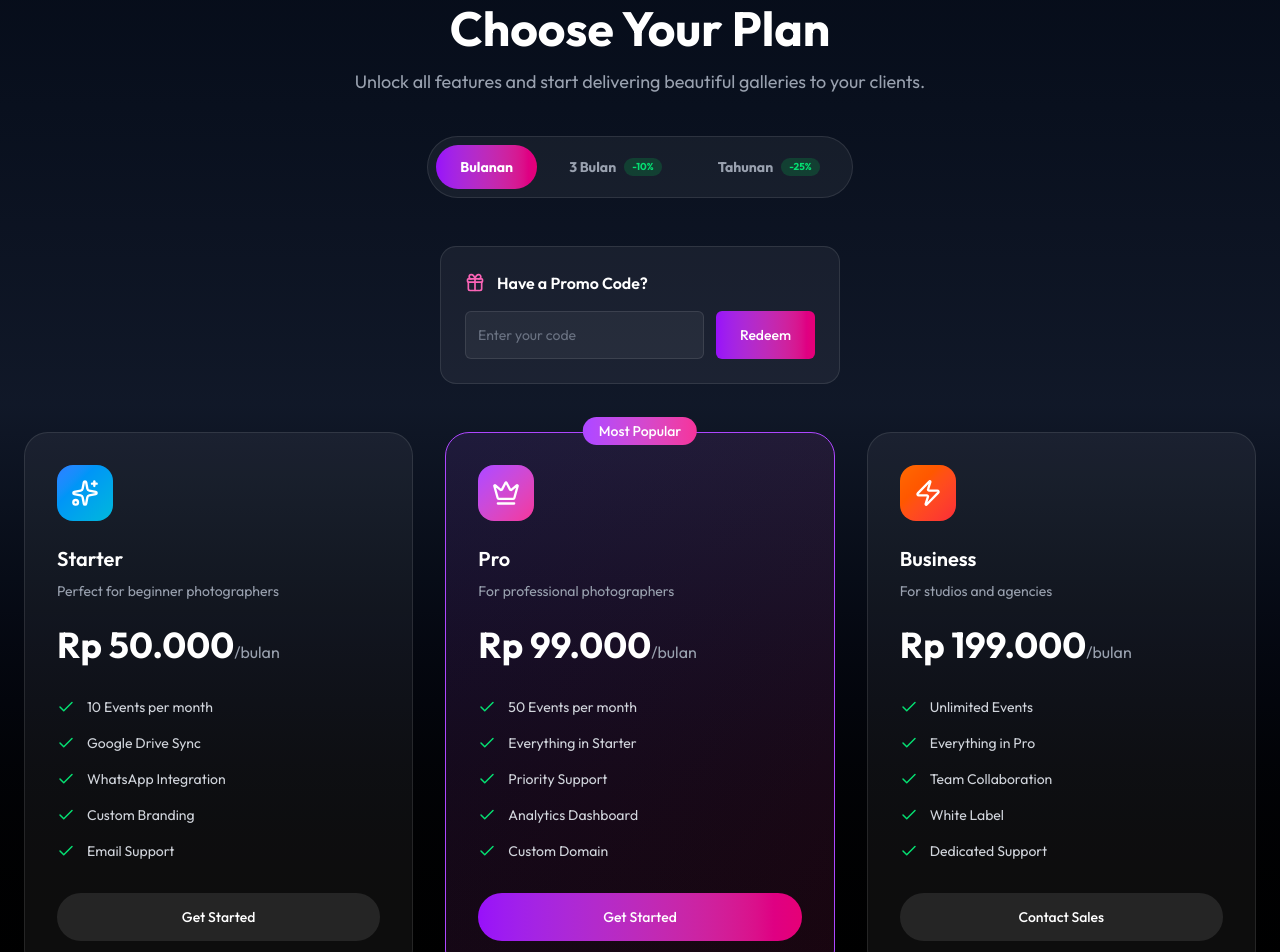
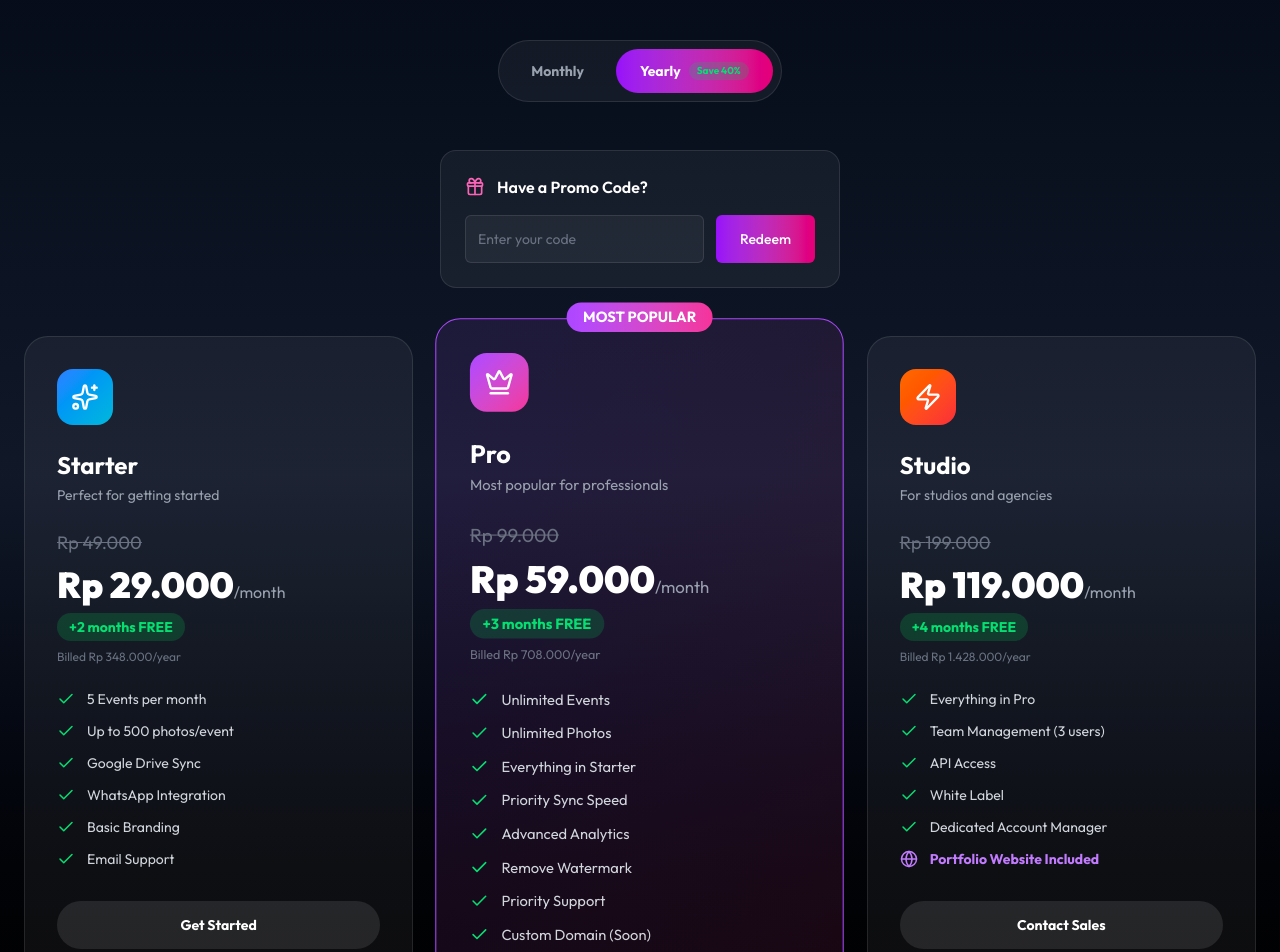
Before and after one commit to raytqr/photo-pick, a Next.js app: page /pricing in a window 1280 px wide. Shown: the part 260-1212 px from the top of the page. Built offline with nearby package versions, Linux system fonts and the light colour scheme.

Commit message:
feat: implement psychological pricing strategy with yearly default and bonus months

```diff
--- a/src/app/pricing/page.tsx
+++ b/src/app/pricing/page.tsx
@@ -5,78 +5,99 @@ import { motion } from "framer-motion";
 import { Button } from "@/components/ui/button";
 import { Input } from "@/components/ui/input";
 import Link from "next/link";
-import Image from "next/image";
-import { Check, ArrowLeft, Gift, Sparkles, Crown, Zap } from "lucide-react";
+import { Check, ArrowLeft, Gift, Sparkles, Crown, Zap, Globe } from "lucide-react";
 import { redeemCode } from "@/actions/subscription";
 import { useRouter } from "next/navigation";
 
-type BillingCycle = 'monthly' | '3-month' | 'yearly';
+type BillingCycle = 'monthly' | 'yearly';
 
-const getPricingPlans = (cycle: BillingCycle) => {
-    const multiplier = cycle === 'monthly' ? 1 : cycle === '3-month' ? 3 : 12;
-    const discount = cycle === 'monthly' ? 0 : cycle === '3-month' ? 0.1 : 0.25; // 10% for 3-month, 25% for yearly
-
-    const formatPrice = (basePrice: number) => {
-        const total = basePrice * multiplier * (1 - discount);
-        return new Intl.NumberFormat('id-ID').format(total);
-    };
-
-    return [
+// Psychological Pricing Data
+const pricingTiers = [
     {
         name: "Starter",
-            basePrice: 50000,
-            price: formatPrice(50000),
-            period: cycle === 'monthly' ? '/bulan' : cycle === '3-month' ? '/3 bulan' : '/tahun',
-            description: "Perfect for beginner photographers",
+        tagline: "Perfect for getting started",
         icon: Sparkles,
         color: "from-blue-500 to-cyan-500",
+        popular: false,
+        monthly: {
+            price: 49000,
+            originalPrice: 79000, // Fake original
+        },
+        yearly: {
+            pricePerMonth: 29000, // What we show
+            originalPerMonth: 49000, // Crossed out
+            totalPrice: 348000, // 29k x 12
+            bonusMonths: 2,
+        },
         features: [
-                "10 Events per month",
+            "5 Events per month",
+            "Up to 500 photos/event",
             "Google Drive Sync",
             "WhatsApp Integration",
-                "Custom Branding",
-                "Email Support"
+            "Basic Branding",
+            "Email Support",
         ],
         cta: "Get Started",
-            popular: false
     },
     {
         name: "Pro",
-            basePrice: 99000,
-            price: formatPrice(99000),
-            period: cycle === 'monthly' ? '/bulan' : cycle === '3-month' ? '/3 bulan' : '/tahun',
-            description: "For professional photographers",
+        tagline: "Most popular for professionals",
         icon: Crown,
         color: "from-purple-500 to-pink-500",
+        popular: true,
+        monthly: {
+            price: 99000,
+            originalPrice: 149000,
+        },
+        yearly: {
+            pricePerMonth: 59000,
+            originalPerMonth: 99000,
+            totalPrice: 708000,
+            bonusMonths: 3,
+        },
         features: [
-                "50 Events per month",
+            "Unlimited Events",
+            "Unlimited Photos",
             "Everything in Starter",
+            "Priority Sync Speed",
+            "Advanced Analytics",
+            "Remove Watermark",
             "Priority Support",
-                "Analytics Dashboard",
-                "Custom Domain"
+            "Custom Domain (Soon)",
         ],
-            cta: "Get Started",
-            popular: true
+        cta: "Go Pro",
     },
     {
-            name: "Business",
-            basePrice: 199000,
-            price: formatPrice(199000),
-            period: cycle === 'monthly' ? '/bulan' : cycle === '3-month' ? '/3 bulan' : '/tahun',
-            description: "For studios and agencies",
+        name: "Studio",
+        tagline: "For studios and agencies",
         icon: Zap,
         color: "from-orange-500 to-red-500",
+        popular: false,
+        hasPortfolio: true, // Unlock Portfolio Website!
+        monthly: {
+            price: 199000,
+            originalPrice: 299000,
+        },
+        yearly: {
+            pricePerMonth: 119000,
+            originalPerMonth: 199000,
+            totalPrice: 1428000,
+            bonusMonths: 4,
+        },
         features: [
-                "Unlimited Events",
             "Everything in Pro",
-                "Team Collaboration",
+            "Team Management (3 users)",
+            "API Access",
             "White Label",
-                "Dedicated Support"
+            "Dedicated Account Manager",
         ],
+        portfolioFeature: "Portfolio Website Included",
         cta: "Contact Sales",
-            popular: false
-        }
+    },
 ];
+
+const formatPrice = (price: number) => {
+    return new Intl.NumberFormat('id-ID').format(price);
 };
 
 export default function PricingPage() {
@@ -84,10 +105,8 @@ export default function PricingPage() {
     const [loading, setLoading] = useState(false);
     const [error, setError] = useState("");
     const [success, setSuccess] = useState(false);
-    const [billingCycle, setBillingCycle] = useState<BillingCycle>('monthly');
+    const [billingCycle, setBillingCycle] = useState<BillingCycle>('yearly'); // Default to yearly!
     const router = useRouter();
-
-    const pricingPlans = getPricingPlans(billingCycle);
 
     const handleRedeem = async () => {
         if (!code.trim()) {
@@ -142,13 +161,13 @@ export default function PricingPage() {
             </div>
 
             {/* Hero */}
-            <div className="text-center pt-48 pb-12 px-6">
+            <div className="text-center pt-24 pb-12 px-6">
                 <motion.h1
                     initial={{ opacity: 0, y: 20 }}
                     animate={{ opacity: 1, y: 0 }}
                     className="text-4xl md:text-5xl font-bold mb-4"
                 >
-                    Choose Your Plan
+                    Simple, Transparent Pricing
                 </motion.h1>
                 <motion.p
                     initial={{ opacity: 0, y: 20 }}
@@ -156,7 +175,7 @@ export default function PricingPage() {
                     transition={{ delay: 0.1 }}
                     className="text-gray-400 text-lg max-w-xl mx-auto mb-10"
                 >
-                    Unlock all features and start delivering beautiful galleries to your clients.
+                    Start free, upgrade when you're ready. No hidden fees.
                 </motion.p>
 
                 {/* Billing Cycle Toggle */}
@@ -166,27 +185,27 @@ export default function PricingPage() {
                     transition={{ delay: 0.15 }}
                     className="inline-flex items-center gap-2 p-2 bg-white/5 rounded-full border border-white/10"
                 >
-                    {[
-                        { value: 'monthly', label: 'Bulanan' },
-                        { value: '3-month', label: '3 Bulan', badge: '-10%' },
-                        { value: 'yearly', label: 'Tahunan', badge: '-25%' }
-                    ].map((option) => (
                     <button
-                            key={option.value}
-                            onClick={() => setBillingCycle(option.value as BillingCycle)}
-                            className={`px-6 py-3 rounded-full font-bold text-sm transition-all flex items-center gap-2 ${billingCycle === option.value
+                        onClick={() => setBillingCycle('monthly')}
+                        className={`px-6 py-3 rounded-full font-bold text-sm transition-all ${billingCycle === 'monthly'
+                            ? 'bg-white/10 text-white'
+                            : 'text-gray-400 hover:text-white'
+                            }`}
+                    >
+                        Monthly
+                    </button>
+                    <button
+                        onClick={() => setBillingCycle('yearly')}
+                        className={`px-6 py-3 rounded-full font-bold text-sm transition-all flex items-center gap-2 ${billingCycle === 'yearly'
                             ? 'bg-gradient-to-r from-purple-600 to-pink-600 text-white'
                             : 'text-gray-400 hover:text-white'
                             }`}
                     >
-                            {option.label}
-                            {option.badge && billingCycle !== option.value && (
+                        Yearly
                         <span className="text-[10px] px-2 py-0.5 bg-green-500/20 text-green-400 rounded-full">
-                                    {option.badge}
+                            Save 40%
                         </span>
-                            )}
                     </button>
-                    ))}
                 </motion.div>
             </div>
 
@@ -227,20 +246,26 @@ export default function PricingPage() {
             {/* Pricing Cards */}
             <div className="max-w-7xl mx-auto px-6 pb-24">
                 <div className="grid md:grid-cols-3 gap-8">
-                    {pricingPlans.map((plan, index) => (
+                    {pricingTiers.map((plan, index) => {
+                        const isYearly = billingCycle === 'yearly';
+                        const displayPrice = isYearly ? plan.yearly.pricePerMonth : plan.monthly.price;
+                        const originalPrice = isYearly ? plan.yearly.originalPerMonth : plan.monthly.originalPrice;
+                        const yearlyData = plan.yearly;
+
+                        return (
                             <motion.div
                                 key={plan.name}
                                 initial={{ opacity: 0, y: 40 }}
                                 animate={{ opacity: 1, y: 0 }}
                                 transition={{ delay: 0.1 * index + 0.3 }}
                                 className={`relative p-8 rounded-3xl border ${plan.popular
-                                ? 'border-purple-500 bg-gradient-to-br from-purple-500/10 to-pink-500/10'
+                                    ? 'border-purple-500 bg-gradient-to-br from-purple-500/10 to-pink-500/10 scale-105'
                                     : 'border-white/10 bg-white/5'
                                     }`}
                             >
                                 {plan.popular && (
-                                <div className="absolute -top-4 left-1/2 -translate-x-1/2 px-4 py-1 bg-gradient-to-r from-purple-500 to-pink-500 rounded-full text-sm font-medium">
-                                    Most Popular
+                                    <div className="absolute -top-4 left-1/2 -translate-x-1/2 px-4 py-1 bg-gradient-to-r from-purple-500 to-pink-500 rounded-full text-sm font-bold">
+                                        MOST POPULAR
                                     </div>
                                 )}
 
@@ -248,25 +273,55 @@ export default function PricingPage() {
                                     <plan.icon size={28} className="text-white" />
                                 </div>
 
-                            <h3 className="text-xl font-semibold mb-2">{plan.name}</h3>
-                            <p className="text-gray-400 text-sm mb-6">{plan.description}</p>
+                                <h3 className="text-2xl font-bold mb-1">{plan.name}</h3>
+                                <p className="text-gray-400 text-sm mb-6">{plan.tagline}</p>
 
-                            <div className="mb-8">
-                                <span className="text-4xl font-bold">Rp {plan.price}</span>
-                                <span className="text-gray-400">{plan.period}</span>
+                                {/* Price Display with Psychology */}
+                                <div className="mb-2">
+                                    <span className="text-gray-500 line-through text-lg">
+                                        Rp {formatPrice(originalPrice)}
+                                    </span>
+                                </div>
+                                <div className="mb-2">
+                                    <span className="text-4xl font-black">Rp {formatPrice(displayPrice)}</span>
+                                    <span className="text-gray-400">/month</span>
                                 </div>
 
-                            <ul className="space-y-4 mb-8">
+                                {/* Bonus for Yearly */}
+                                {isYearly && (
+                                    <div className="mb-6">
+                                        <span className="inline-block px-3 py-1 bg-green-500/20 text-green-400 rounded-full text-sm font-bold">
+                                            +{yearlyData.bonusMonths} months FREE
+                                        </span>
+                                        <p className="text-xs text-gray-500 mt-2">
+                                            Billed Rp {formatPrice(yearlyData.totalPrice)}/year
+                                        </p>
+                                    </div>
+                                )}
+
+                                {billingCycle === 'monthly' && (
+                                    <div className="mb-6 h-[52px]" /> // Spacer for alignment
+                                )}
+
+                                <ul className="space-y-3 mb-8">
                                     {plan.features.map((feature) => (
                                         <li key={feature} className="flex items-center gap-3 text-sm">
                                             <Check size={18} className="text-green-400 shrink-0" />
                                             <span className="text-gray-300">{feature}</span>
                                         </li>
                                     ))}
+
+                                    {/* Portfolio Feature Highlight */}
+                                    {plan.hasPortfolio && plan.portfolioFeature && (
+                                        <li className="flex items-center gap-3 text-sm">
+                                            <Globe size={18} className="text-purple-400 shrink-0" />
+                                            <span className="text-purple-400 font-bold">{plan.portfolioFeature}</span>
+                                        </li>
+                                    )}
                                 </ul>
 
                                 <Button
-                                className={`w-full h-12 rounded-full ${plan.popular
+                                    className={`w-full h-12 rounded-full font-bold ${plan.popular
                                         ? 'bg-gradient-to-r from-purple-600 to-pink-600 hover:from-purple-700 hover:to-pink-700'
                                         : 'bg-white/10 hover:bg-white/20'
                                         }`}
@@ -274,8 +329,19 @@ export default function PricingPage() {
                                     {plan.cta}
                                 </Button>
                             </motion.div>
-                    ))}
+                        );
+                    })}
                 </div>
+
+                {/* Trust Badge */}
+                <motion.p
+                    initial={{ opacity: 0 }}
+                    animate={{ opacity: 1 }}
+                    transition={{ delay: 0.8 }}
+                    className="text-center text-gray-500 text-sm mt-12"
+                >
+                    🔒 Secure payment · Cancel anytime · 7-day money-back guarantee
+                </motion.p>
             </div>
         </div>
     );
```
Lines whose indentation alone changed are shown as unchanged.
